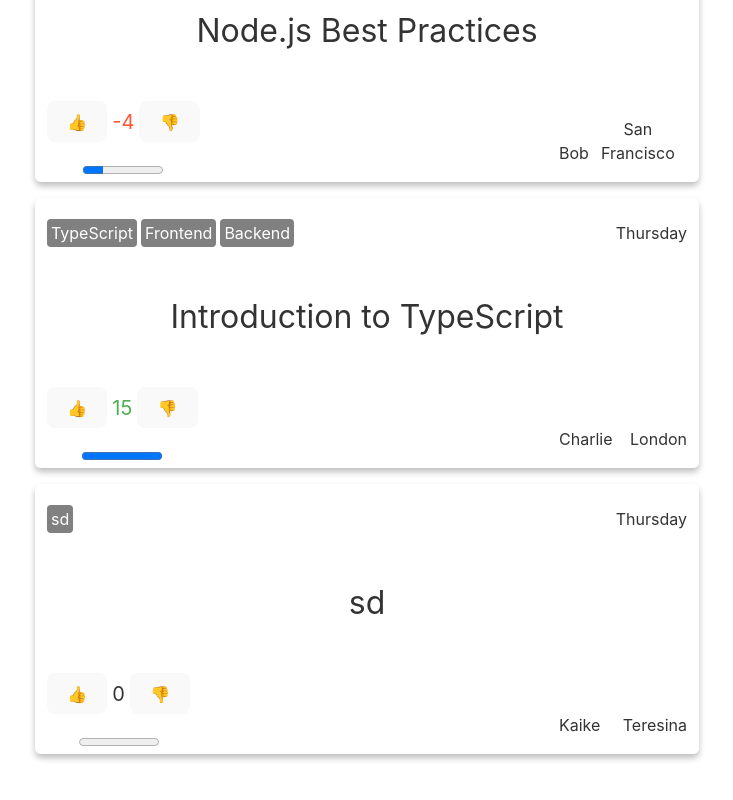
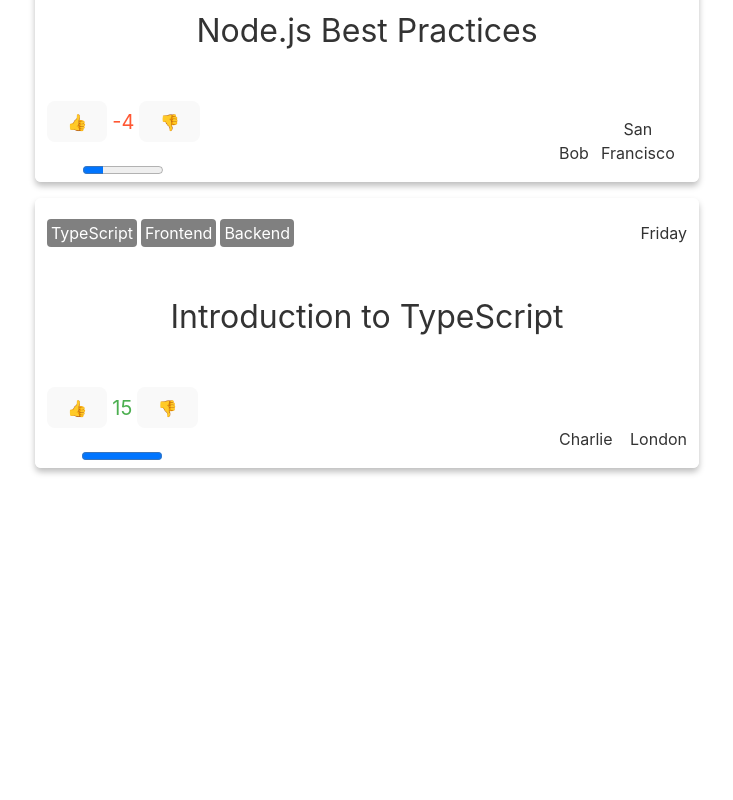
Before and after one commit to KaikeDias/like-dislike-app, a React (Vite) app: page / in a window 1280 px wide. Shown: the part 776-1576 px from the top of the page, without its empty margins (293-1026 px from the left). After the commit the page ends 1292 px from the top, so only its background shows below. Built offline with nearby package versions, Linux system fonts and the light colour scheme; data requests are answered from the project's data file.

Commit message:
Revert "Add reducer"

```diff
--- a/src/json/db.json
+++ /dev/null
@@ -1,73 +0,0 @@
-{
-  "topics": [
-    {
-      "id": "1",
-      "description": "Discussão sobre React Hooks",
-      "author": {
-        "name": "Alice",
-        "city": "New York",
-        "country": "USA"
-      },
-      "created_at": "2023-10-05T12:00:00.000Z",
-      "tags": [
-        "React",
-        "Hooks",
-        "Frontend"
-      ],
-      "active": true,
-      "upVote": 0,
-      "downVote": 0
-    },
-    {
-      "id": "2",
-      "description": "Node.js Best Practices",
-      "author": {
-        "name": "Bob",
-        "city": "San Francisco",
-        "country": "USA"
-      },
-      "created_at": "2023-10-05T12:10:00.000Z",
-      "tags": [
-        "Node.js",
-        "Backend"
-      ],
-      "active": true,
-      "upVote": 2,
-      "downVote": 6
-    },
-    {
-      "id": "3",
-      "description": "Introduction to TypeScript",
-      "author": {
-        "name": "Charlie",
-        "city": "London",
-        "country": "UK"
-      },
-      "created_at": "2023-10-05T12:20:00.000Z",
-      "tags": [
-        "TypeScript",
-        "Frontend",
-        "Backend"
-      ],
-      "active": false,
-      "upVote": 15,
-      "downVote": 0
-    },
-    {
-      "id": "e59edf62-fc01-4dc7-9651-6caa9d8eee1b",
-      "description": "sd",
-      "author": {
-        "name": "Kaike",
-        "country": "sd",
-        "city": "Teresina"
-      },
-      "created_at": "2023-10-05T05:17:49.416Z",
-      "tags": [
-        "sd"
-      ],
-      "active": true,
-      "upVote": 0,
-      "downVote": 0
-    }
-  ]
-}
--- a/src/pages/home/components/topicListItem/index.tsx
+++ b/src/pages/home/components/topicListItem/index.tsx
@@ -13,7 +13,7 @@ export function TopicListItem({
   onDislike,
 }: TopicListItemProps) {
   // Formatar a data para exibir apenas o dia da semana
-  const formattedDate = format(new Date(topic.created_at), "EEEE");
+  const formattedDate = format(topic.created_at, "EEEE");
 
   const balance = topic.upVote - topic.downVote;
 
--- a/src/pages/home/index.tsx
+++ b/src/pages/home/index.tsx
@@ -1,56 +1,78 @@
-import { useEffect, useReducer} from "react";
+import { useState } from "react";
+import { v4 as uuidv4 } from 'uuid';
 import { TopicList } from "./components/topicList";
-import { TopicForm } from "./components/topicForm";
-import { ActionType, TopicReducer } from "./reducers/topicReducer";
+import {TopicForm} from "./components/topicForm";
 
 export function HomePage() {
-  const [{ topics }, dispatch] = useReducer(TopicReducer, { topics: [] });
+    const [topics, setTopics] = useState<Topic[]>([
+        {
+            id: uuidv4(),
+            description: "Discussão sobre React Hooks",
+            author: {
+              name: "Alice",
+              city: "New York",
+              country: "USA",
+            },
+            created_at: new Date(),
+            tags: ["React", "Hooks", "Frontend"],
+            active: true,
+            upVote:0,
+            downVote: 0
+        },
+        {
+            id: uuidv4(),
+            description: "Node.js Best Practices",
+            author: {
+                name: "Bob",
+                city: "San Francisco",
+                country: "USA",
+            },
+            created_at: new Date(),
+            tags: ["Node.js", "Backend"],
+            active: true,
+            upVote: 2,
+            downVote: 6
+        },
+        {
+            id: uuidv4(),
+            description: "Introduction to TypeScript",
+            author: {
+              name: "Charlie",
+              city: "London",
+              country: "UK",
+            },
+            created_at: new Date(),
+            tags: ["TypeScript", "Frontend", "Backend"],
+            active: false,
+            upVote: 15,
+            downVote: 0
+        },
+    ])
 
-  useEffect(() => {
-    fetch("http://localhost:3000/topics")
-      .then((response) => response.json())
-      .then((data) => {
-        dispatch({ type: ActionType.LOADED, payload: { topics: data } });
-      });
-  }, []);
-
-  const handleAddTopic = async (newTopic: Topic) => {
-    try {
-      const response = await fetch("http://localhost:3000/topics", {
-        method: "POST",
-        headers: {
-          "Content-Type": "application/json",
-        },
-        body: JSON.stringify(newTopic),
-      });
-
-      if (!response.ok) {
-        throw new Error("Erro ao adicionar o tópico");
+    const handleAddTopic = (newTopic: Topic) => {
+        setTopics([...topics, newTopic]);
       }
 
-      const addedTopic = await response.json();
-      dispatch({ type: ActionType.ADDED, payload: { topic: addedTopic } });
-    } catch (error) {
-      console.error(error);
+    const handleLike = (topicId: string) => {
+        const updatedTopics = topics.map((topic) =>
+            topic.id === topicId ? { ...topic, upVote: topic.upVote + 1 } : topic
+            );
+
+        setTopics(updatedTopics);
     }
-  };
 
-  const handleLike = (topicId: string) => {
-    dispatch({ type: ActionType.LIKE, payload: { topicId } });
-  };
+    const handleDislike = (topicId: string) => {
+        const updatedTopics = topics.map((topic) =>
+            topic.id === topicId ? { ...topic, downVote: topic.downVote + 1 } : topic
+            );
 
-  const handleDislike = (topicId: string) => {
-    dispatch({ type: ActionType.DISLIKE, payload: { topicId } });
-  };
+        setTopics(updatedTopics);
+    }
 
-  return (
-    <>
-      <TopicForm onAddTopic={handleAddTopic} />
-      <TopicList
-        topics={topics}
-        onLike={handleLike}
-        onDislike={handleDislike}
-      />
-    </>
-  );
+    return (
+        <>
+            <TopicForm onAddTopic={handleAddTopic} />
+            <TopicList topics={topics} onLike={handleLike} onDislike={handleDislike}/>
+        </>
+    )
 }
--- a/src/pages/home/reducers/topicReducer.ts
+++ /dev/null
@@ -1,51 +0,0 @@
-interface TopicState {
-  topics: Topic[];
-}
-
-export enum ActionType {
-  ADDED,
-  LOADED,
-  LIKE,
-  DISLIKE,
-}
-
-type ActionAdded = { type: ActionType.ADDED; payload: { topic: Topic } };
-type ActionLoaded = { type: ActionType.LOADED; payload: { topics: Topic[] } };
-type ActionLike = { type: ActionType.LIKE; payload: { topicId: string } };
-type ActionDislike = { type: ActionType.DISLIKE; payload: { topicId: string } };
-
-type Action = ActionAdded | ActionLoaded | ActionLike | ActionDislike;
-
-function reducer(state: TopicState, action: Action): TopicState {
-  switch (action.type) {
-    case ActionType.ADDED: {
-      const new_topic = action.payload.topic;
-      return { topics: [new_topic, ...state.topics] };
-    }
-    case ActionType.LOADED: {
-      return { topics: [...action.payload.topics] };
-    }
-    case ActionType.LIKE: {
-      const updatedTopics = state.topics.map((topic) =>
-        topic.id === action.payload.topicId
-          ? { ...topic, upVote: topic.upVote + 1 }
-          : topic
-      );
-      return { topics: updatedTopics };
-    }
-    case ActionType.DISLIKE: {
-      const updatedTopics = state.topics.map((topic) =>
-        topic.id === action.payload.topicId
-          ? { ...topic, downVote: topic.downVote + 1 }
-          : topic
-      );
-      return { topics: updatedTopics };
-    }
-    default: {
-      console.warn("Action Inválida");
-      return state;
-    }
-  }
-}
-
-export { reducer as TopicReducer };
```
